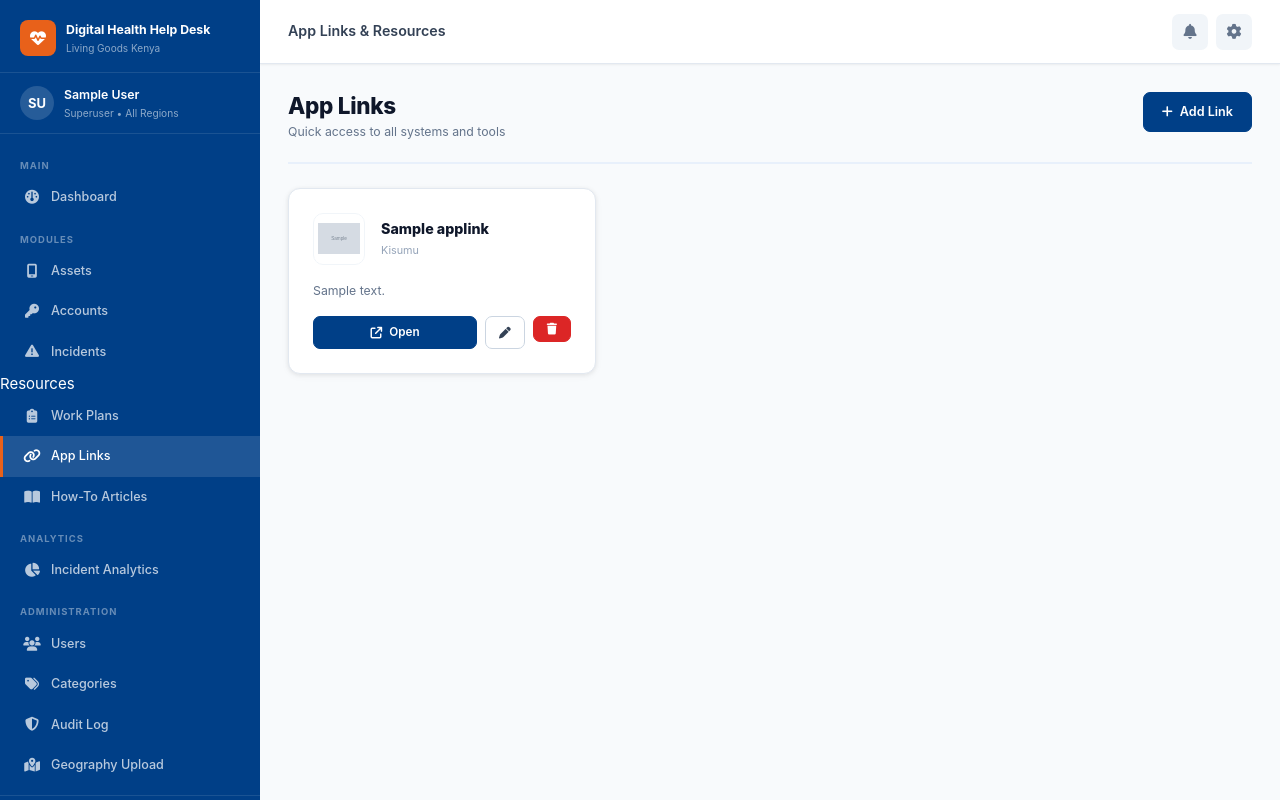
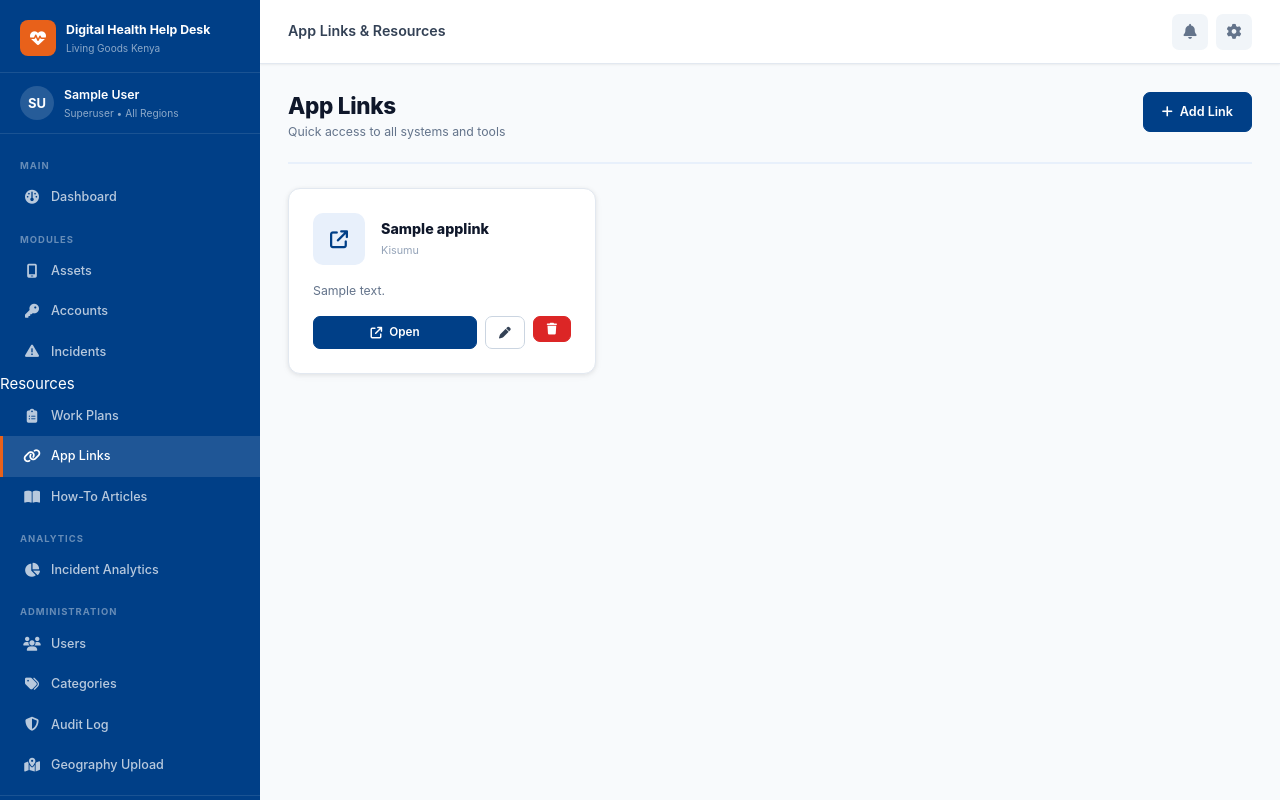
Before and after one commit to linetlucy-genchabe/DH-HelpDesk, a Django app: page /resources/apps/ in a window 1280 px wide. Run offline with Django 5.2, Linux system fonts and the light colour scheme; a user stored in the database is signed in; data comes from the database, SQL or seed files in the repository; tables that the repository leaves empty hold one stand-in row (values such as "Sample post"); grey boxes marked "Sample" are stand-in pictures; data that the repository does not hold is empty.

Commit message:
Add static app link icons

```diff
--- a/templates/resources/app_links.html
+++ b/templates/resources/app_links.html
@@ -20,13 +20,9 @@
   <div class="card" style="padding:0;overflow:hidden;">
     <div style="padding:24px;display:flex;flex-direction:column;gap:16px;height:100%;">
       <div style="display:flex;align-items:center;gap:16px;">
-        {% if link.logo %}
-        <img src="{{ link.logo.url }}" alt="{{ link.name }}" style="width:52px;height:52px;object-fit:contain;border-radius:10px;border:1px solid var(--gray-100);padding:4px;">
-        {% else %}
-        <div style="width:52px;height:52px;background:var(--lg-blue-light);border-radius:10px;display:flex;align-items:center;justify-content:center;">
-          <i class="fa-solid fa-link" style="color:var(--lg-blue);font-size:1.2rem;"></i>
-        </div>
-        {% endif %}
+       <div style="width:52px;height:52px;background:var(--lg-blue-light);border-radius:10px;display:flex;align-items:center;justify-content:center;flex-shrink:0;">
+        <i class="fa-solid fa-arrow-up-right-from-square" style="color:var(--lg-blue);font-size:1.2rem;"></i>
+      </div>
         <div>
           <div style="font-weight:800;font-size:0.95rem;color:var(--gray-900);">{{ link.name }}</div>
           {% if link.county %}<div style="font-size:0.72rem;color:var(--gray-400);margin-top:2px;">{{ link.county.name }}</div>{% endif %}
```
